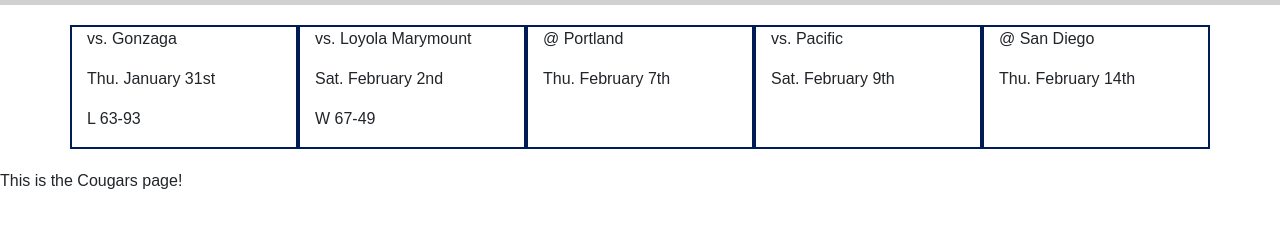
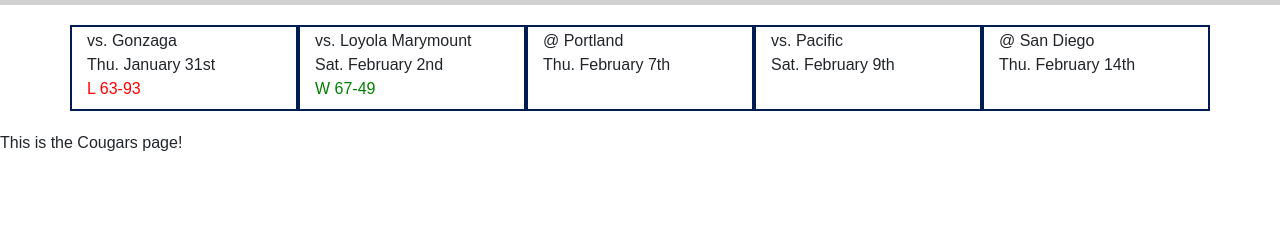
Before and after one commit to geogor37/creative-project-1-geogor37, a plain HTML site: page pages/cougars.html in a window 1280 px wide. Shown: the part 81-308 px from the top of the page. Drawn offline with nearby package versions, Linux system fonts and the light colour scheme.

Commit message:
Changed formatting of the schedule table

```diff
--- a/css/styles.css
+++ b/css/styles.css
@@ -65,6 +65,11 @@
   margin: 20px auto;
 }
 
+.game {
+  padding-top: 10px;
+  line-height: 8px;
+}
+
 .game.byu-primary {
   border: solid 2px #001C54;
 }
@@ -72,3 +77,11 @@
 .game.knights-primary {
   border: solid 2px #85714D;
 }
+
+.score.win {
+  color: #008000
+}
+
+.score.loss {
+  color: #FF0000;
+}
--- a/pages/cougars.html
+++ b/pages/cougars.html
@@ -36,12 +36,12 @@
     <div class="col game byu-primary">
       <p>vs. Gonzaga</p>
       <p>Thu. January 31st</p>
-      <p>L 63-93</p>
+      <p class="score loss">L 63-93</p>
     </div>
     <div class="col game byu-primary">
       <p>vs. Loyola Marymount</p>
       <p>Sat. February 2nd</p>
-      <p>W 67-49</p>
+      <p class="score win">W 67-49</p>
     </div>
     <div class="col game byu-primary next-game">
       <p>@ Portland</p>
```
Also changed, not shown: pages/knights.html (+2 -2 lines).
